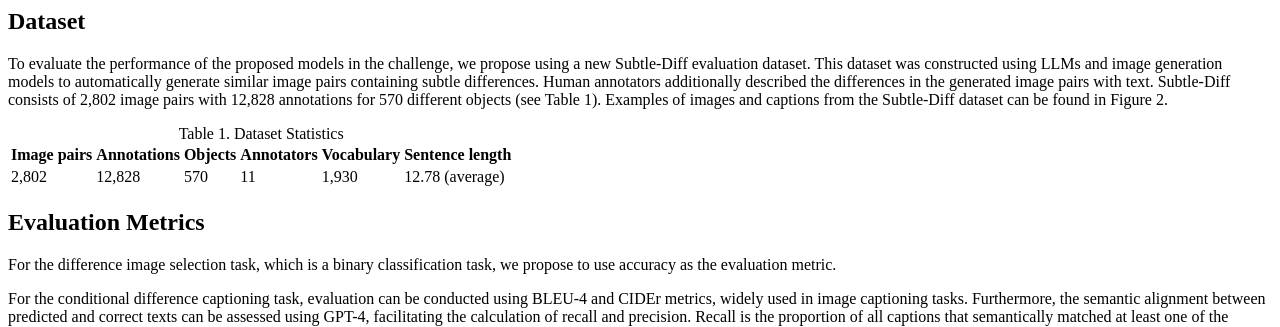
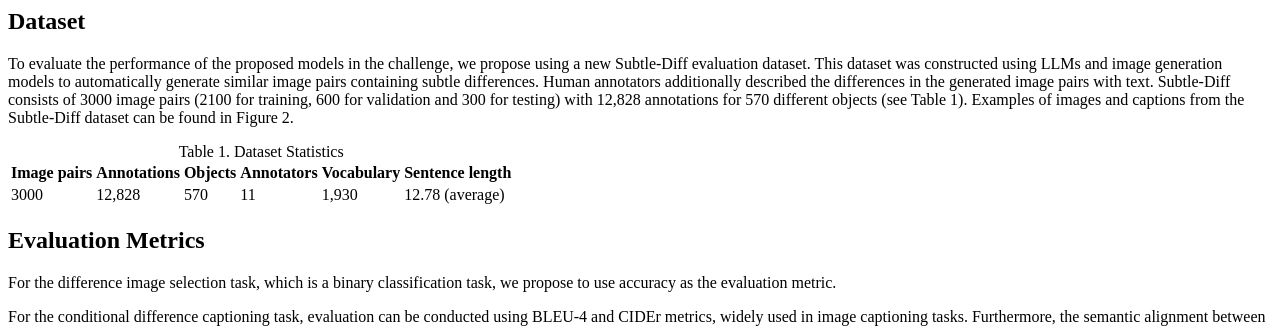
Before and after one commit to mariiak2021/Subtle-Diff-Challenge, a Python web app: template templates/evaluation_details.html in a window 1280 px wide. Shown: the top 327 px of the page. Run offline with Jinja, Linux system fonts and the light colour scheme; the template is opened without the code that fills it, so the values that code supplies are empty.

Commit message:
Update evaluation_details.html

```diff
--- a/templates/evaluation_details.html
+++ b/templates/evaluation_details.html
@@ -1,6 +1,6 @@
 <h2>Dataset</h2>
         <p>
-            To evaluate the performance of the proposed models in the challenge, we propose using a new Subtle-Diff evaluation dataset. This dataset was constructed using LLMs and image generation models to automatically generate similar image pairs containing subtle differences. Human annotators additionally described the differences in the generated image pairs with text. Subtle-Diff consists of 2,802 image pairs with 12,828 annotations for 570 different objects (see Table 1). Examples of images and captions from the Subtle-Diff dataset can be found in Figure 2.
+            To evaluate the performance of the proposed models in the challenge, we propose using a new Subtle-Diff evaluation dataset. This dataset was constructed using LLMs and image generation models to automatically generate similar image pairs containing subtle differences. Human annotators additionally described the differences in the generated image pairs with text. Subtle-Diff consists of 3000 image pairs (2100 for training, 600 for validation and 300 for testing) with 12,828 annotations for 570 different objects (see Table 1). Examples of images and captions from the Subtle-Diff dataset can be found in Figure 2.
         </p>
 
         <div class="table-container">
@@ -15,7 +15,7 @@
                     <th>Sentence length</th>
                 </tr>
                 <tr>
-                    <td>2,802</td>
+                    <td>3000</td>
                     <td>12,828</td>
                     <td>570</td>
                     <td>11</td>
```
